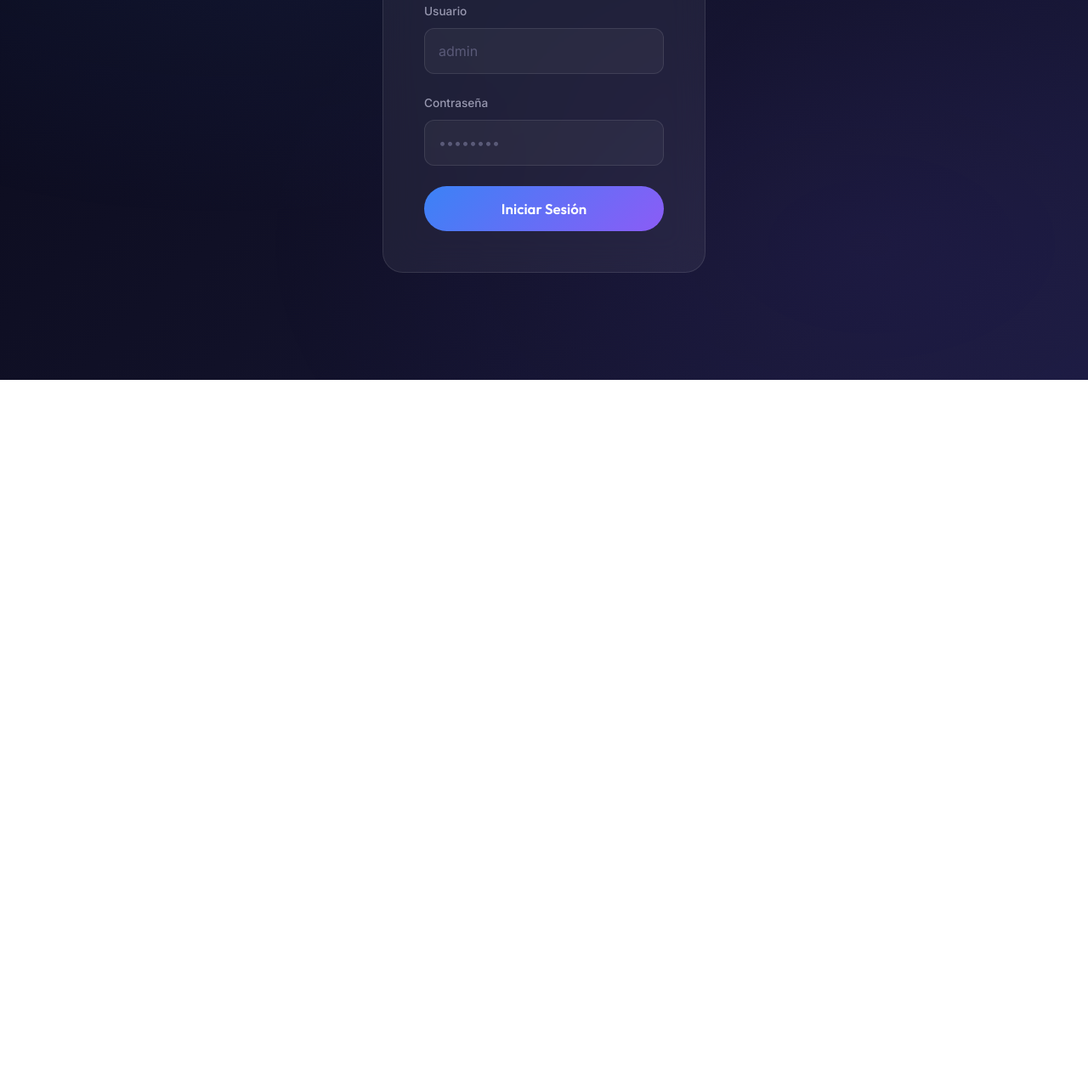
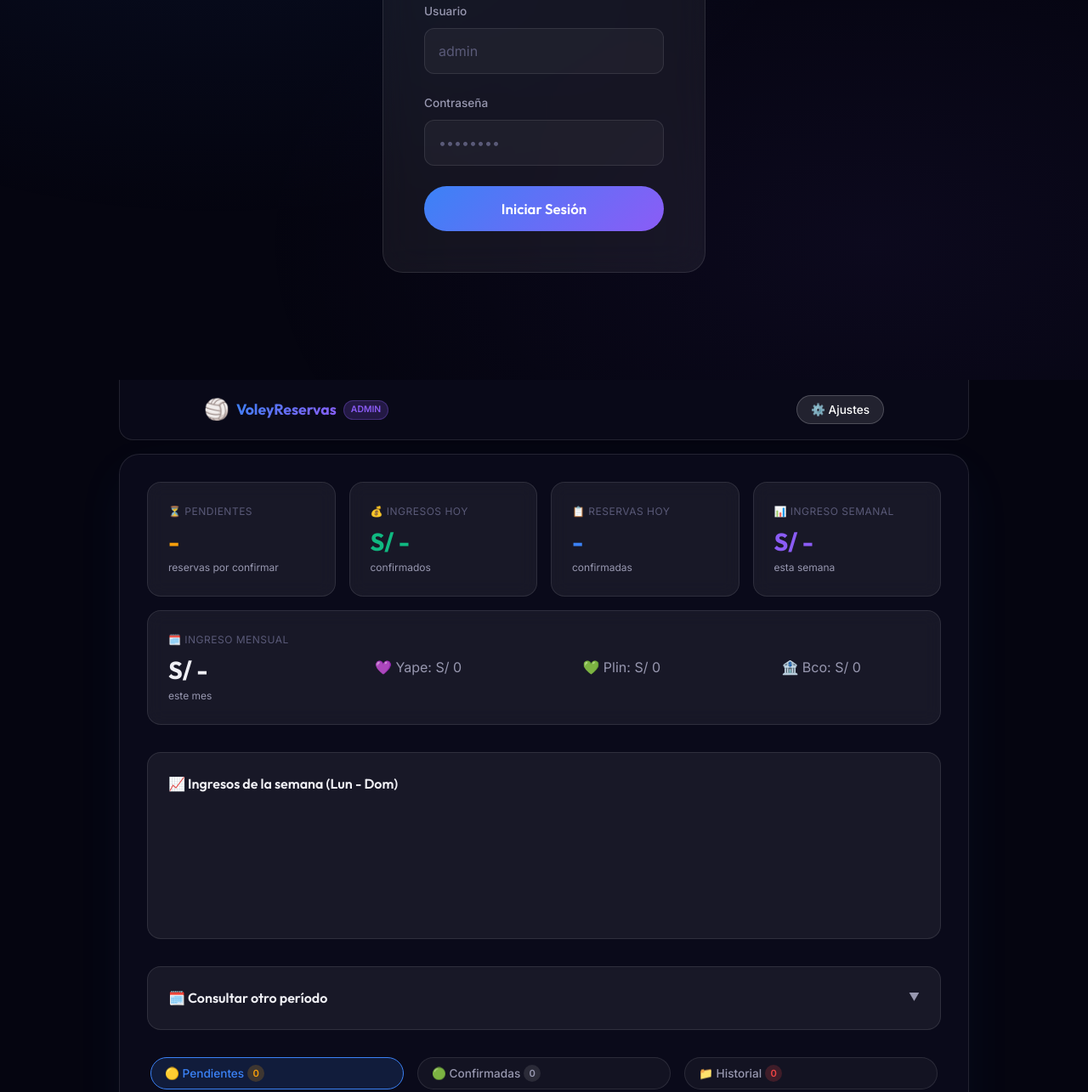
Before and after one commit to AlexanderGamonal/VoleyReservas, a website: page public/admin.html in a window 1280 px wide. Shown: the part 353-1638 px from the top of the page at 85% size. Before the commit the page ends 800 px from the top, so only its background shows below. Drawn offline with Linux system fonts and the light colour scheme.

Commit message:
Fix mobile and PC responsive layout for date picker and metrics card

```diff
--- a/public/admin.html
+++ b/public/admin.html
@@ -99,13 +99,13 @@
           <div class="metric-value">S/ -</div>
           <div class="metric-sub">esta semana</div>
         </div>
-        <div class="metric-card monthly" id="metricMonthly" style="grid-column: span 2; display: flex; justify-content: space-between; align-items: center;">
-          <div>
+        <div class="metric-card monthly" id="metricMonthly">
+          <div class="monthly-main">
             <div class="metric-label">🗓️ Ingreso mensual</div>
             <div class="metric-value">S/ -</div>
             <div class="metric-sub">este mes</div>
           </div>
-          <div id="metricMonthlyBreakdown" style="display:flex; flex-direction:column; gap:6px; text-align:right; font-size:0.95rem; color:var(--text-secondary);">
+          <div class="monthly-breakdown" id="metricMonthlyBreakdown">
             <span>💜 Yape: S/ 0</span>
             <span>💚 Plin: S/ 0</span>
             <span>🏦 Bco: S/ 0</span>
--- a/public/css/admin.css
+++ b/public/css/admin.css
@@ -305,6 +305,29 @@
   transition: all var(--transition-normal);
 }
 
+.metric-card.monthly {
+  display: flex;
+  flex-direction: row;
+  justify-content: space-between;
+  align-items: center;
+  grid-column: 1 / -1;
+}
+
+.monthly-breakdown {
+  display: flex;
+  flex-direction: column;
+  gap: var(--space-xs);
+  font-size: 0.85rem;
+  color: var(--text-secondary);
+  align-items: flex-end;
+}
+
+.monthly-breakdown span {
+  display: flex;
+  gap: var(--space-sm);
+  align-items: center;
+}
+
 .metric-card:hover {
   background: var(--bg-card-hover);
   transform: translateY(-2px);
@@ -1182,6 +1205,78 @@
 }
 
 /* ==========================================
+   Responsive PC / Tablet Optimizations
+   ========================================== */
+@media (min-width: 768px) {
+  body {
+    background: #050510;
+  }
+
+  .admin-app, .admin-app.active {
+    display: flex;
+    flex-direction: column;
+    align-items: center;
+  }
+
+  .admin-header {
+    width: 100%;
+    max-width: 1000px;
+    border-radius: 0 0 var(--radius-lg) var(--radius-lg);
+    border-left: 1px solid var(--border-glass);
+    border-right: 1px solid var(--border-glass);
+  }
+
+  .admin-main {
+    background: var(--bg-primary);
+    width: 100%;
+    max-width: 1000px;
+    min-height: calc(100vh - 100px);
+    margin-top: var(--space-md);
+    margin-bottom: var(--space-xl);
+    border-radius: var(--radius-xl);
+    border: 1px solid var(--border-glass);
+    box-shadow: 0 20px 60px rgba(59, 130, 246, 0.05);
+    padding: var(--space-xl);
+  }
+
+  .metrics-grid {
+    grid-template-columns: repeat(4, 1fr);
+  }
+
+  .metric-card.monthly {
+    align-items: center;
+  }
+
+  .monthly-breakdown {
+    flex-direction: row;
+    flex: 1;
+    justify-content: space-around;
+    margin-left: var(--space-xl);
+    align-items: center;
+  }
+
+  .monthly-breakdown span {
+    gap: var(--space-xs);
+    font-size: 1rem;
+  }
+
+  .tabs {
+    display: flex;
+    justify-content: space-between;
+    align-items: center;
+  }
+
+  .tab-btn {
+    flex: 1;
+    margin: 0 var(--space-xs);
+  }
+}
+
+@media (min-width: 1024px) {
+  /* No additional overrides needed for monthly card, handled by 1/-1 */
+}
+
+/* ==========================================
    Settings Dropdown
    ========================================== */
 .settings-dropdown {
--- a/public/css/styles.css
+++ b/public/css/styles.css
@@ -557,6 +557,7 @@
    Selection Summary
    ========================================== */
 .selection-summary {
+  display: none;
   position: fixed;
   bottom: 0;
   left: 0;
@@ -567,12 +568,16 @@
   -webkit-backdrop-filter: blur(20px);
   border-top: 1px solid var(--border-glass);
   padding: var(--space-md) var(--space-lg);
-  transform: translateY(100%);
-  transition: transform var(--transition-slow);
+  animation: slideUp 0.3s ease-out;
 }
 
 .selection-summary.visible {
-  transform: translateY(0);
+  display: block;
+}
+
+@keyframes slideUp {
+  from { transform: translateY(20px); opacity: 0; }
+  to { transform: translateY(0); opacity: 1; }
 }
 
 .selection-summary-content {
@@ -1305,5 +1310,94 @@
 
   .modal-overlay {
     align-items: center;
+}
+
+/* ==========================================
+   Responsive PC / Tablet Optimizations
+   ========================================== */
+@media (min-width: 768px) {
+  body {
+    background: #050510;
+  }
+
+  .app-container, body {
+    display: flex;
+    flex-direction: column;
+    align-items: center;
+  }
+
+  .date-picker-container {
+    scrollbar-width: thin;
+    scrollbar-color: rgba(255, 255, 255, 0.2) transparent;
+  }
+
+  .date-picker-container::-webkit-scrollbar {
+    display: block;
+    height: 6px;
+  }
+
+  .date-picker-container::-webkit-scrollbar-track {
+    background: transparent;
+  }
+
+  .date-picker-container::-webkit-scrollbar-thumb {
+    background: rgba(255, 255, 255, 0.1);
+    border-radius: 4px;
+  }
+
+  .date-picker-container::-webkit-scrollbar-thumb:hover {
+    background: rgba(255, 255, 255, 0.25);
+  }
+
+  .header {
+    width: 100%;
+    max-width: 600px;
+    border-radius: 0 0 var(--radius-lg) var(--radius-lg);
+    border-left: 1px solid var(--border-glass);
+    border-right: 1px solid var(--border-glass);
+    background: var(--bg-primary);
+  }
+
+  .main-content {
+    background: var(--bg-primary);
+    width: 100%;
+    max-width: 600px;
+    min-height: calc(100vh - 120px);
+    margin-top: var(--space-md);
+    margin-bottom: var(--space-xl);
+    border-radius: var(--radius-xl);
+    border: 1px solid var(--border-glass);
+    box-shadow: 0 20px 60px rgba(59, 130, 246, 0.05);
+    padding: var(--space-xl);
+  }
+
+  .time-grid {
+    grid-template-columns: repeat(4, 1fr);
+  }
+
+  .payment-methods {
+    display: grid;
+    grid-template-columns: repeat(3, 1fr);
+    gap: var(--space-md);
+  }
+
+  .payment-method {
+    margin-bottom: 0;
+  }
+
+  .selection-summary {
+    position: sticky;
+    bottom: var(--space-xl);
+    max-width: 560px;
+    margin: 0 auto;
+    border-radius: var(--radius-xl);
+    border: 1px solid var(--border-glass);
+    box-shadow: var(--shadow-lg), var(--shadow-glow-blue);
   }
 }
+
+@media (min-width: 1024px) {
+  .time-grid {
+    grid-template-columns: repeat(5, 1fr);
+  }
+}
```
